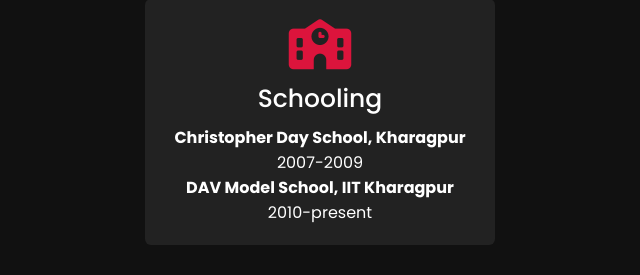
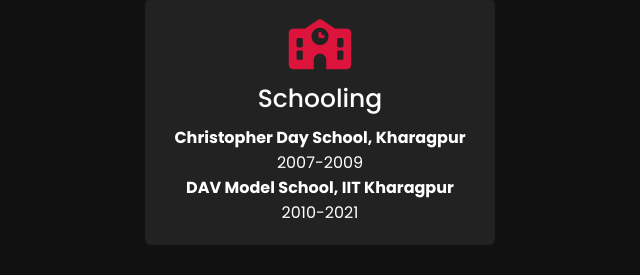
Before and after one commit to Soham-Chatterjee/soham-chatterjee.github.io, a plain HTML site: page index.html in a window 1280 px wide. Shown: the part 1760-2035 px from the top of the page, 320-960 px from the left. Drawn offline with nearby package versions, Linux system fonts and the light colour scheme.

Commit message:
Update schooling

```diff
--- a/index.html
+++ b/index.html
@@ -103,7 +103,7 @@
                         <i class="fas fa-school"></i>
                         <div class="text">Schooling</div>
                         <p><b>Christopher Day School, Kharagpur</b><br>2007-2009<br><b>DAV Model School, IIT
-                                Kharagpur</b><br>2010-present</p>
+                                Kharagpur</b><br>2010-2021</p>
                     </div>
                 </div>
             </div>
```
